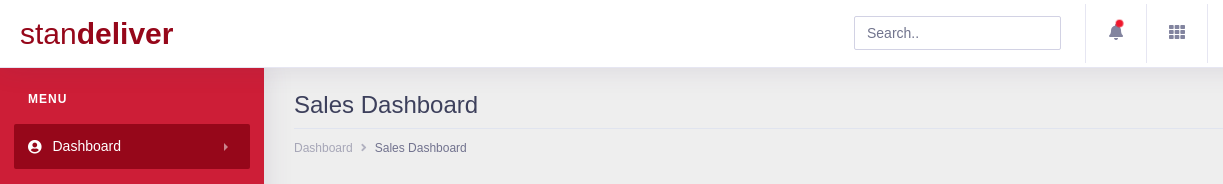
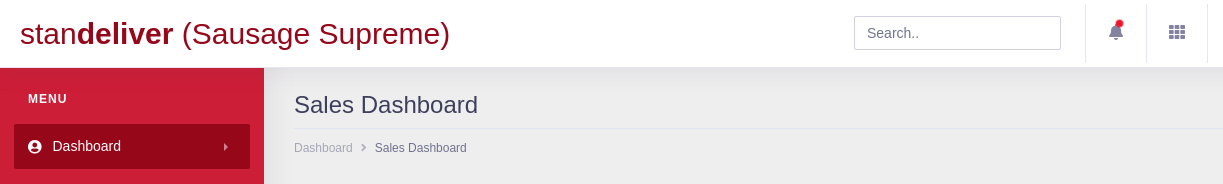
Before and after one commit to jnashdesign/standeliver-dashboard, a plain HTML site: page index.html in a window 1280 px wide. Shown: the top 184 px of the page, 0-1223 px from the left. Drawn offline with Linux system fonts and the light colour scheme; no server answers.

Commit message:
Added store name to header.

```diff
--- a/index.html
+++ b/index.html
@@ -28,7 +28,7 @@
         <!-- ============================================================== -->
         <div class="dashboard-header">
             <nav class="navbar navbar-expand-lg bg-white fixed-top">
-                <a class="navbar-brand" href="index.html">stan<span>deliver</span></a>
+                <a class="navbar-brand" href="index.html">stan<span>deliver</span> (Sausage Supreme)</a>
                 <button class="navbar-toggler" type="button" data-toggle="collapse" data-target="#navbarSupportedContent" aria-controls="navbarSupportedContent" aria-expanded="false" aria-label="Toggle navigation">
                     <span class="navbar-toggler-icon"></span>
                 </button>
```
